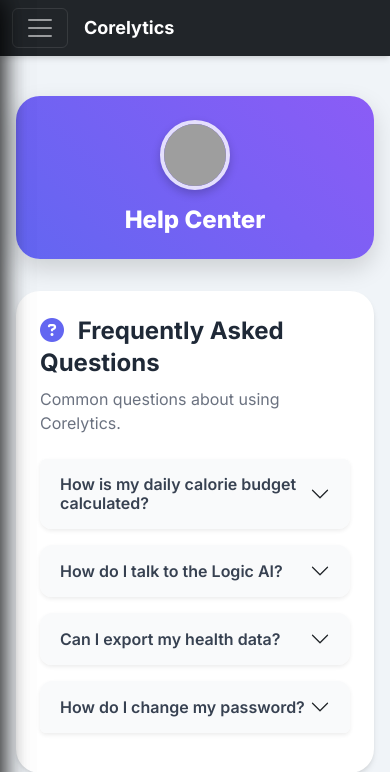
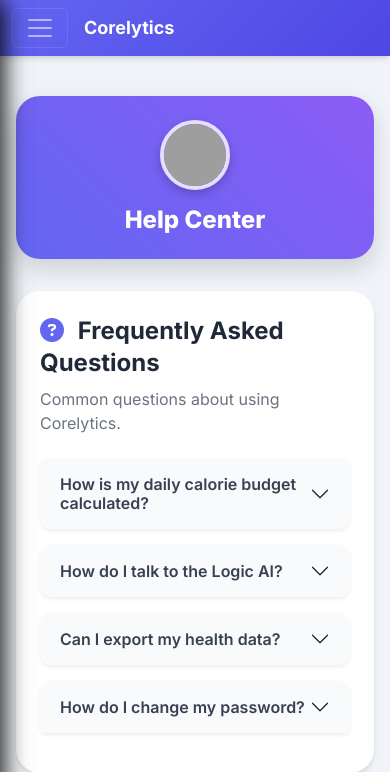
Before and after one commit to s-mukherjeenius/corelyticsBeta, a Flask app: page /help in a window 390 px wide. Shown: the top 772 px of the page. Run offline with Flask 3, Linux system fonts and the light colour scheme; the visitor is signed in with stand-in values (Sample User, id 1); some libraries are stand-ins or nearby versions; grey boxes are pictures that could not be loaded.

Commit message:
Fix: Updated mobile navbar color to match brand theme

```diff
--- a/templates/base.html
+++ b/templates/base.html
@@ -41,7 +41,8 @@
     </div>
 
     <div class="main-content-area">
-        <nav class="navbar navbar-dark bg-dark d-md-none mb-4 rounded-xl shadow-md fixed-top" style="z-index: 1030; width: 100%;">
+        <nav class="navbar navbar-dark d-md-none mb-4 rounded-xl shadow-md fixed-top"
+             style="z-index: 1030; width: 100%; background: linear-gradient(135deg, #6366f1 0%, #4f46e5 100%);">
             <div class="container-fluid">
                 <button class="navbar-toggler" type="button" id="sidebarToggleMobile" aria-controls="mobileSidebar" aria-expanded="false" aria-label="Toggle navigation">
                     <span class="navbar-toggler-icon"></span>
```
